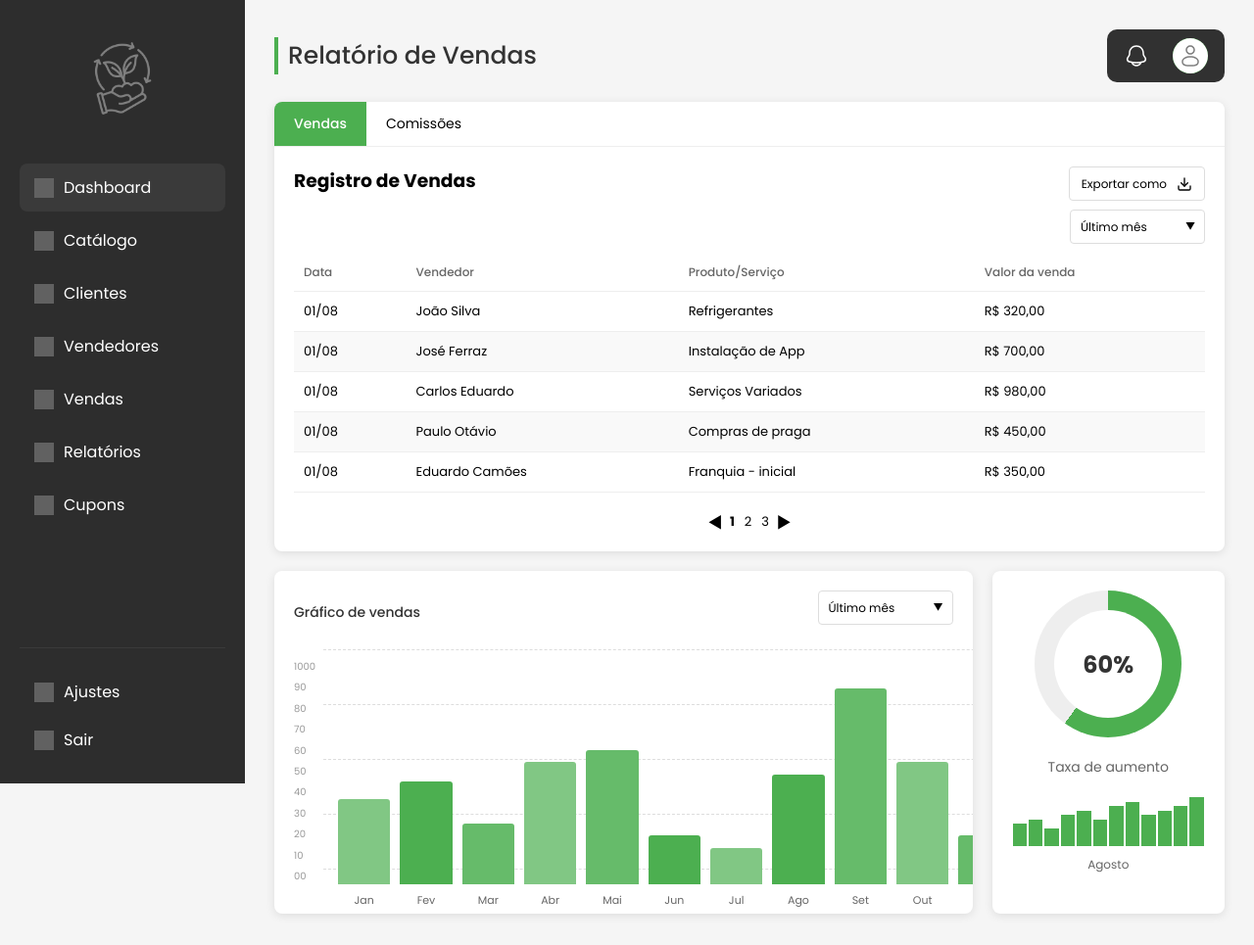
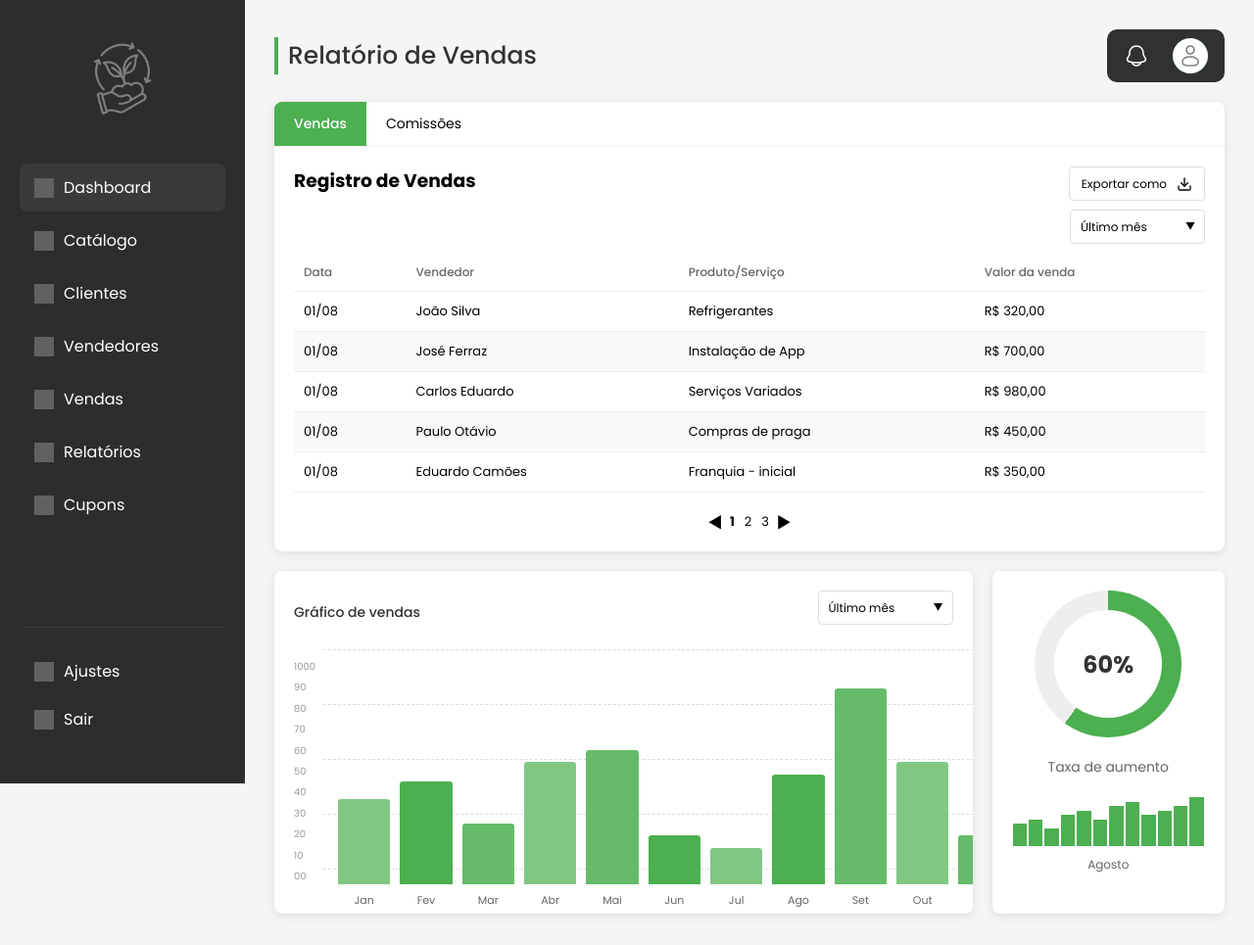
Before and after one commit to LucasConfortavel/agro-plants-now, a PHP site: page /VIEW/adm/Rel.php in a window 1280 px wide. Shown: the top 965 px of the page at 98% size. Run offline with PHP 8.4, Linux system fonts and the light colour scheme; grey boxes are pictures that could not be loaded.

Commit message:
ajustes nos menus lateriais

```diff
--- a/INCLUDE/Menu_adm.php
+++ b/INCLUDE/Menu_adm.php
@@ -3,7 +3,7 @@
 <head>
     <meta charset="UTF-8">
     <meta name="viewport" content="width=device-width, initial-scale=1.0">
-    <link rel="stylesheet" href="../../PUBLIC/css/style_menu.css">
+    <link rel="stylesheet" href="../PUBLIC/css/style_menu.css">
 </head>
 <body>
     <div class="jp_hamburger-menu">
@@ -35,7 +35,7 @@
                 </ul>
             </div>
         </aside>
-
+    </div>
 
     <script src="/projeto_agro_plants_now1/PUBLIC/JS/script.js"></script>
 </body>
--- a/INCLUDE/Menu_vend.php
+++ b/INCLUDE/Menu_vend.php
@@ -34,7 +34,7 @@
                 </ul>
             </div>
         </aside>
-
+    </div>
 
     <script src="../PUBLIC/JS/script.js"></script>
 
--- a/PUBLIC/css/style_menu.css
+++ b/PUBLIC/css/style_menu.css
@@ -74,7 +74,7 @@ body {
     min-height: 100vh; */
     display: flex;
     height: 100vh;
-    overflow: hidden;
+    overflow: auto;
 }
 
 
@@ -128,6 +128,7 @@ body {
     margin-top: auto;
     border-top: 1px solid #3a3a3a;
     padding-top: 20px;
+    margin-bottom: 10%;
 }
 
 .jp_bottom-menu ul {
@@ -158,7 +159,6 @@ body {
     padding: 30px;
     /* padding: 30px; */
 }
-
 
 /* * Responsive Styles */
 
```
